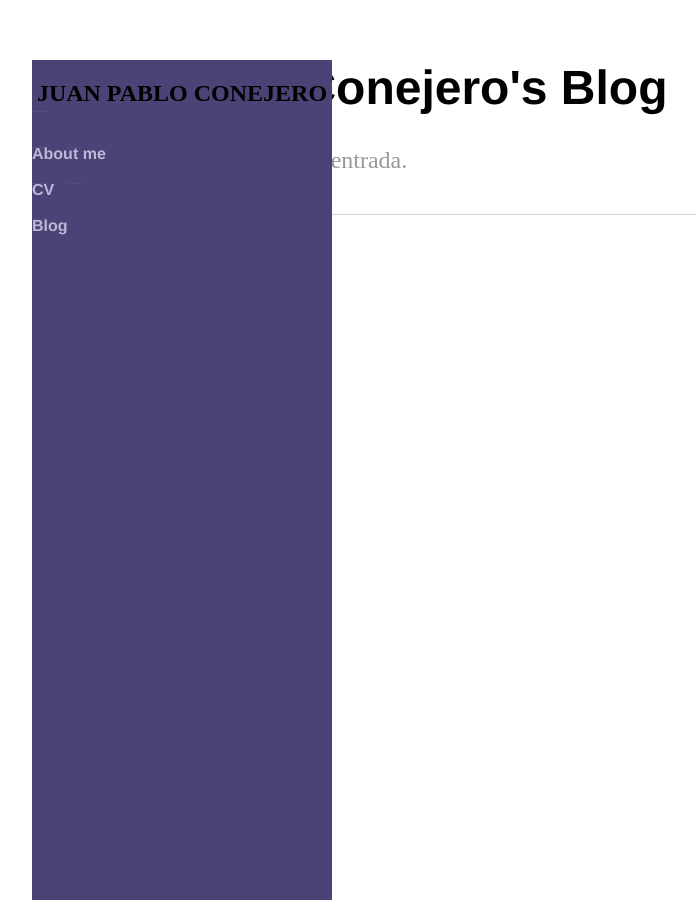
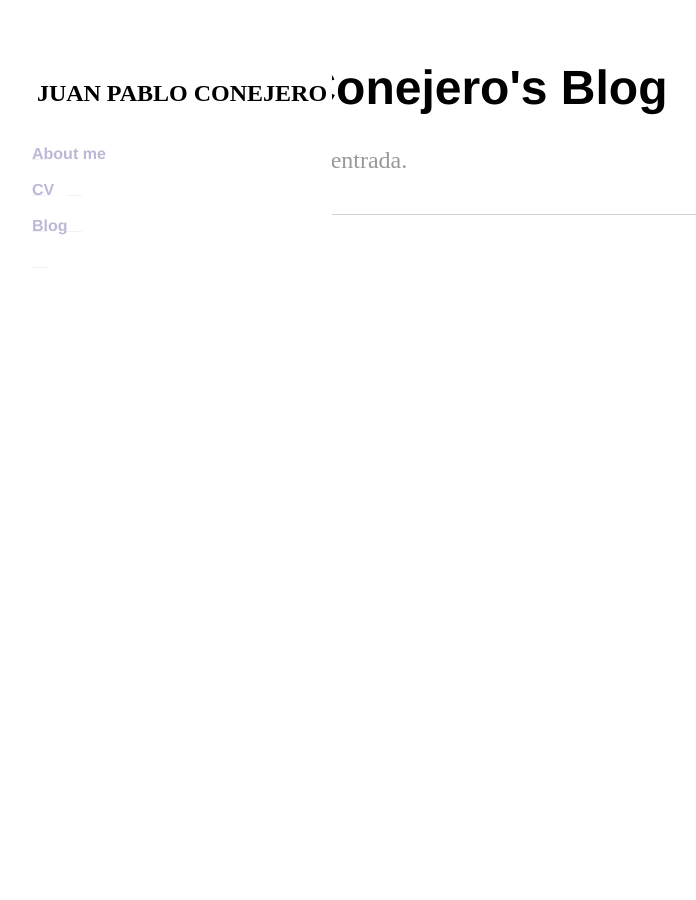
Before and after one commit to jpconher/jpconher.github.io, a Jekyll site: the page built from blog/index.html, in a window 1280 px wide. Shown: the whole page, without its empty margins (160-856 px from the left). Built offline with Jekyll 4.4.1, drawn with Linux system fonts in a browser that asks for light colours.

Commit message:
Update main.css

```diff
--- a/css/main.css
+++ b/css/main.css
@@ -51,7 +51,7 @@ ul.posts li {
 .wrapper .sidebar{
   width: 300px;
   height: 100%;
-  background: #4b4276;
+  background: #FFFFFF;
   padding: 0px 0px;
   position: fixed;
 }
```
